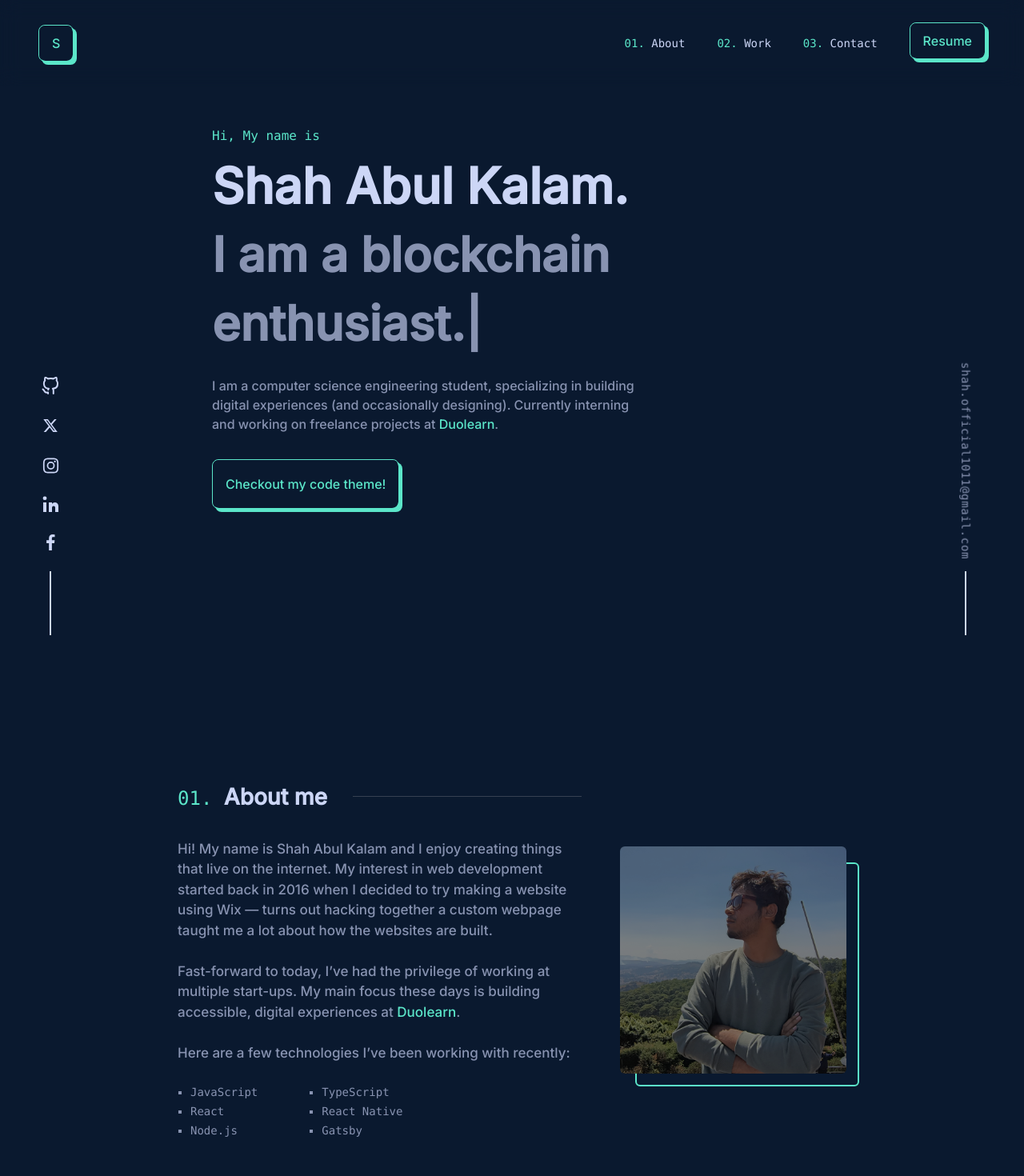
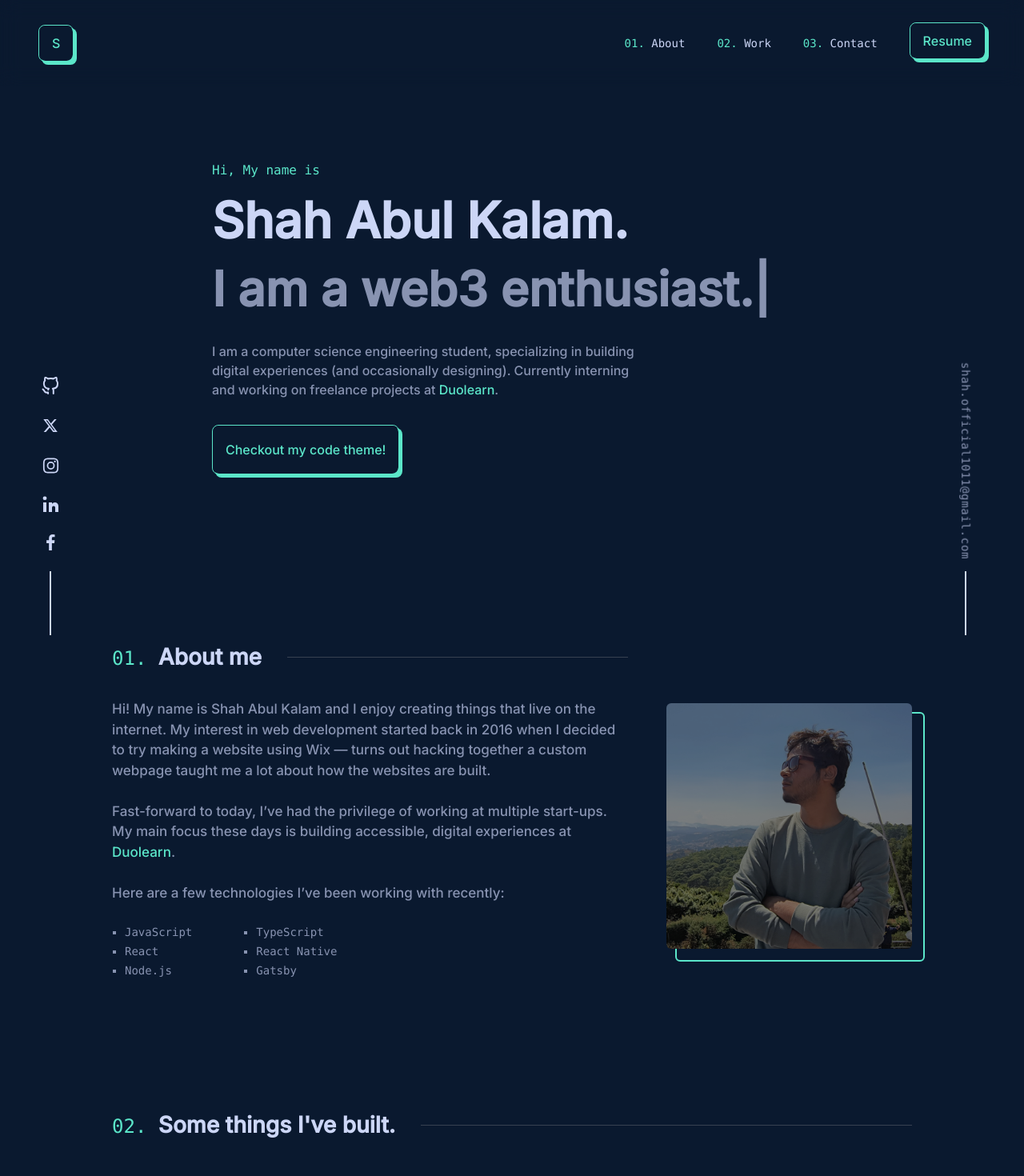
Before and after one commit to Shah1011/Portfolio-V1, a Next.js app: page / in a window 1280 px wide. Shown: the top 1470 px of the page at 80% size. Built offline with nearby package versions, Linux system fonts and the light colour scheme; a web font is replaced by a local one.

Commit message:
Layout fixation

```diff
--- a/src/app/page.js
+++ b/src/app/page.js
@@ -22,15 +22,15 @@ export default function Home() {
             <Hero />
           </section>
 
-          <section ref={ref} className="flex justify-center items-center min-h-screen flex-col h-screen max-w-[900px] mx-auto">
+          <section ref={ref} className="flex flex-col justify-center items-center mx-auto max-w-[1000px] mb-[4rem] xl:mb-[10rem]">
             <About />
           </section>
 
-          <section className="max-sm:px-0 mx-auto max-w-[1000px] mt-[10rem]  min-h-screen max-lg:h-[110vh] max-sm:h-[170vh]">
+          <section className="flex flex-col justify-center items-center mx-auto max-w-[1000px] min-h-screen mb-[4rem]">
             <Work />
           </section>
 
-          <section className="flex flex-col justify-center items-center max-sm:px-0  xl:mt-[12rem] mx-auto max-w-[1000px] ">
+          <section className="flex flex-col justify-center items-center mx-auto max-w-[1000px] min-h-screen">
             <MoreWork />
           </section>
 
--- a/src/components/About.jsx
+++ b/src/components/About.jsx
@@ -48,7 +48,7 @@ const About = () => {
       animate={controls}
       variants={animationVariants}
       id='about'
-      className='flex justify-center items-center max-sm:flex-col gap-[3rem]  px-[2rem]'>
+      className='flex justify-center items-center max-sm:flex-col gap-[3rem] max-sm:mb-[4rem] max-lg:px-[2rem]'>
       <div>
 
         <div className='flex items-center '>
@@ -80,15 +80,15 @@ const About = () => {
         </div>
       </div>
 
-      <div className="relative inline-block group">
+      <div className="relative inline-block group xl:mt-10">
             <Image
                 src={me}
                 alt="myimage"
-                width={1300}
-                height={1300}
+                width={1100}
+                height={1100}
                 className="max-sm:w-[280px] max-lg:right-2 relative z-10 block object-contain filter brightness-50 hover:brightness-100 rounded-md transform duration-300 ease-in-out"
             />
-            <span className="absolute max-lg:right-2 bottom-0 right-0 w-[17.5rem] h-[17.5rem] max-lg:w-[15rem] max-sm:h-[16.5rem] max-sm:w-[16.5rem] max-lg:h-[15rem] -mb-4 -mr-4 transition-all duration-300 ease-linear border-2 border-primary1 rounded-md group-hover:mb-0 group-hover:mr-0" data-rounded="rounded-md"></span>
+            <span className="absolute max-lg:right-2 bottom-0 right-0 w-[19.5rem] h-[19.5rem] max-lg:w-[13rem] max-lg:h-[13rem] max-sm:h-[16.5rem] max-sm:w-[16.5rem] -mb-4 -mr-4 transition-all duration-300 ease-linear border-2 border-primary1 rounded-md group-hover:mb-0 group-hover:mr-0" data-rounded="rounded-md"></span>
 
     </div>
 
--- a/src/components/Hero.jsx
+++ b/src/components/Hero.jsx
@@ -29,7 +29,7 @@ const AnimatedSection = ({ delay, children }) => (
 
 const Hero = () => {
   return (
-    <main className='flex justify-center items-center flex-col min-h-screen h-screen '>
+    <main className='flex justify-center items-center flex-col h-screen'>
       <div className='flex flex-col w-3/4'>
         <AnimatedSection delay={1.2}>
           <div className='text-primary1 text-[16px] font-mono font-medium mb-2'>
@@ -44,7 +44,7 @@ const Hero = () => {
               sequence={[
                 'I build things for the Web.',
                 2000,
-                'I am a blockchain enthusiast.',
+                'I am a web3 enthusiast.',
                 2000,
                 'And I like coffee ;)',
                 2000,
--- a/src/components/MoreWork.jsx
+++ b/src/components/MoreWork.jsx
@@ -54,11 +54,11 @@ export default function MoreWork() {
       className='max-lg:mx-[3rem] max-sm:mx-auto max-sm:px-8'
     >
       <div>
-        <h1 className='text-primary2 text-center font-bold text-[26px]'>
+        <h1 className='text-primary2 text-center font-bold text-[26px] max-sm:text-[24px]'>
           Other Noteworthy projects
         </h1>
       </div>
-      <div className='mt-[3rem] grid grid-cols-3 max-lg:grid-cols-2 max-sm:grid-cols-1 gap-x-4 gap-y-5'>
+      <div className='mt-[2rem] grid grid-cols-3 max-lg:grid-cols-2 max-sm:grid-cols-1 gap-x-4 gap-y-5'>
         {projectsData.map((project, index) => (
           <motion.div
             key={index}
--- a/src/components/Work.jsx
+++ b/src/components/Work.jsx
@@ -23,7 +23,7 @@ const Work = () => {
 
         <div className='flex items-center'>
           <p className='text-primary2 text-[28px] font-bold'>
-            <span className='font-mono font-extralight  text-primary1 max-sm:text-center'>02. </span>Some things I've built.
+            <span className='font-mono font-extralight text-[24px] text-primary1 max-sm:text-center'>02. </span>Some things I've built.
           </p>
             <div className="border-t border-gray-700 flex-grow ml-[2rem] "></div>
         </div>
```
